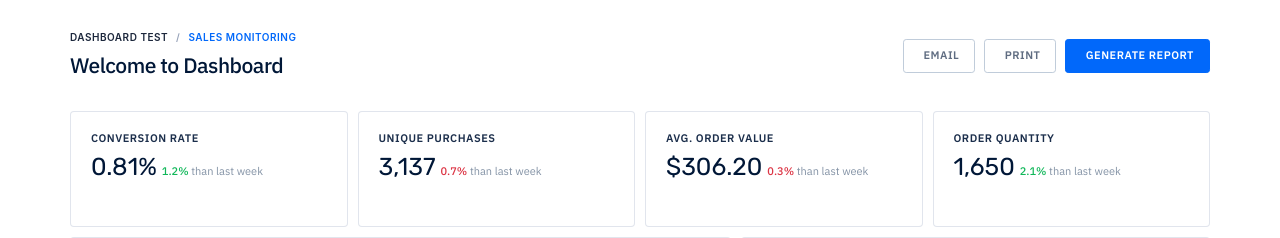
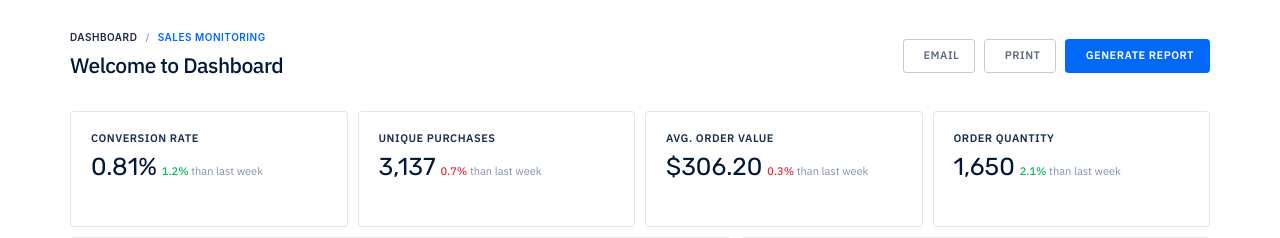
Before and after one commit to zeeeeeno/itedu, a Spring Boot app: page /demo/view in a window 1280 px wide. Shown: the part 60-298 px from the top of the page. Run offline with Spring Boot 4, Linux system fonts and the light colour scheme; some libraries are stand-ins or nearby versions.

Commit message:
no message

```diff
--- a/src/main/resources/templates/demo/index.html
+++ b/src/main/resources/templates/demo/index.html
@@ -9,7 +9,7 @@
           <div>
             <nav aria-label="breadcrumb">
               <ol class="breadcrumb breadcrumb-style1 mg-b-10">
-                <li class="breadcrumb-item"><a href="#">Dashboard test</a></li>
+                <li class="breadcrumb-item"><a href="#">Dashboard</a></li>
                 <li class="breadcrumb-item active" aria-current="page">Sales Monitoring</li>
               </ol>
             </nav>
```
